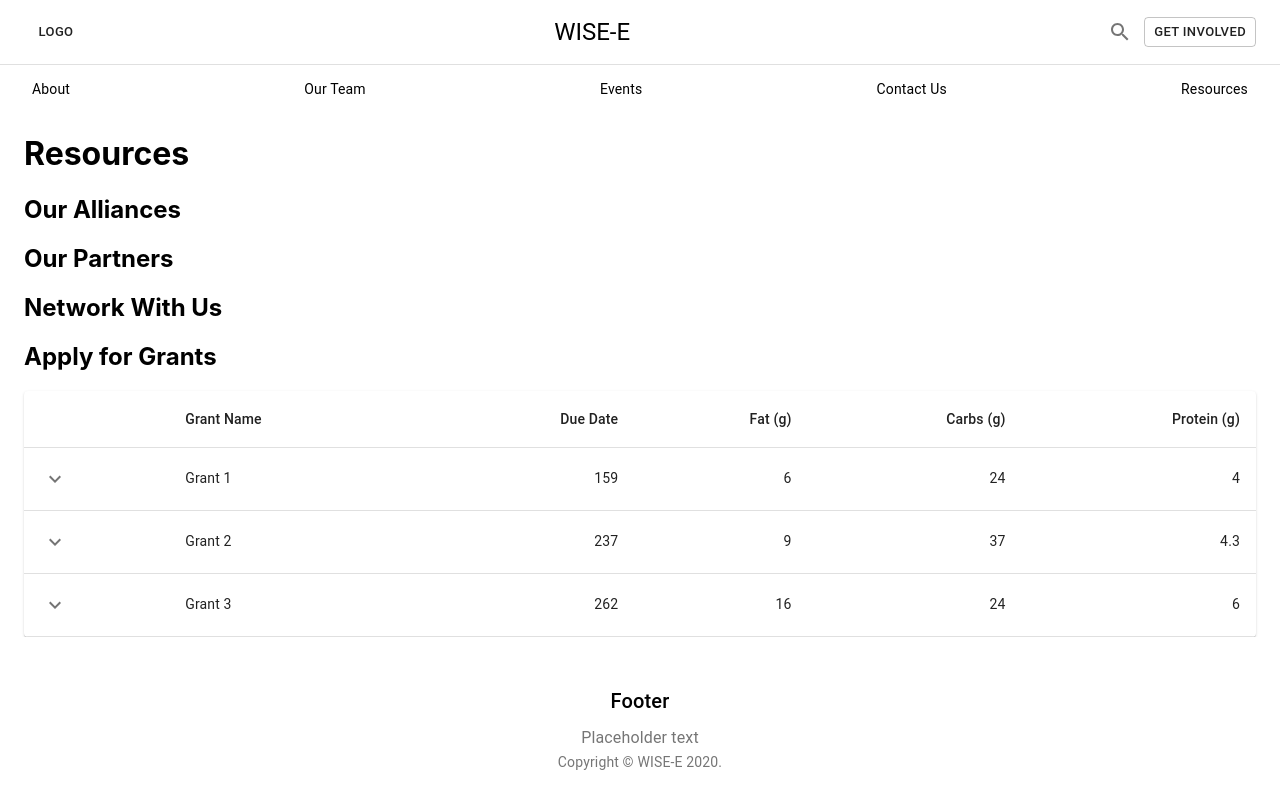
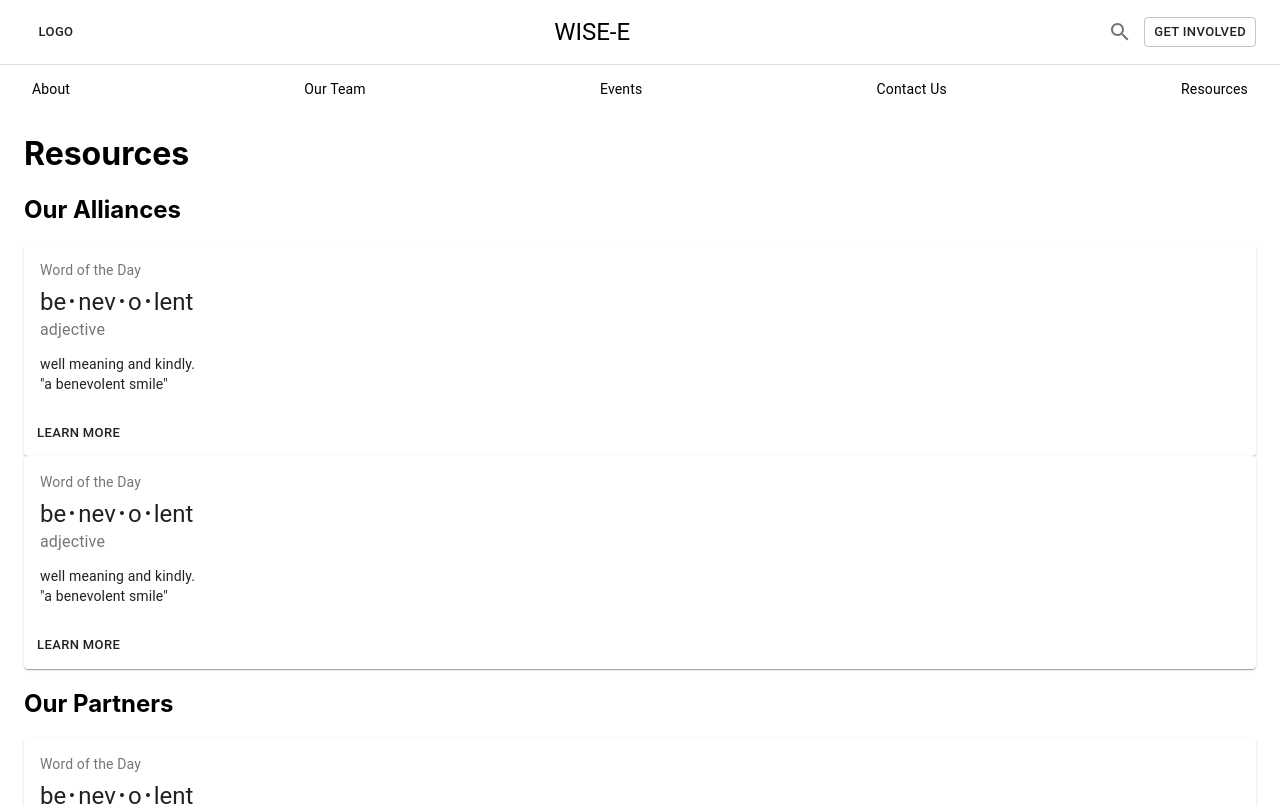
Before and after one commit to Hack4Impact-UMD/WISE-E, a React (Create React App) app: page /resources in a window 1280 px wide. Shown: the top 806 px of the page. Built offline with nearby package versions, Linux system fonts and the light colour scheme.

Commit message:
set up some components

```diff
--- /dev/null
+++ b/src/components/Resources/Card.js
@@ -0,0 +1,57 @@
+import React from "react";
+import { makeStyles } from "@material-ui/core/styles";
+import Card from "@material-ui/core/Card";
+import CardActions from "@material-ui/core/CardActions";
+import CardContent from "@material-ui/core/CardContent";
+import Button from "@material-ui/core/Button";
+import Typography from "@material-ui/core/Typography";
+
+const useStyles = makeStyles({
+  root: {
+    minWidth: 275,
+  },
+  bullet: {
+    display: "inline-block",
+    margin: "0 2px",
+    transform: "scale(0.8)",
+  },
+  title: {
+    fontSize: 14,
+  },
+  pos: {
+    marginBottom: 12,
+  },
+});
+
+export default function CardTemplate() {
+  const classes = useStyles();
+  const bull = <span className={classes.bullet}>•</span>;
+
+  return (
+    <Card className={classes.root}>
+      <CardContent>
+        <Typography
+          className={classes.title}
+          color="textSecondary"
+          gutterBottom
+        >
+          Word of the Day
+        </Typography>
+        <Typography variant="h5" component="h2">
+          be{bull}nev{bull}o{bull}lent
+        </Typography>
+        <Typography className={classes.pos} color="textSecondary">
+          adjective
+        </Typography>
+        <Typography variant="body2" component="p">
+          well meaning and kindly.
+          <br />
+          {'"a benevolent smile"'}
+        </Typography>
+      </CardContent>
+      <CardActions>
+        <Button size="small">Learn More</Button>
+      </CardActions>
+    </Card>
+  );
+}
--- a/src/components/Resources/index.js
+++ b/src/components/Resources/index.js
@@ -17,7 +17,12 @@
 import KeyboardArrowDownIcon from "@material-ui/icons/KeyboardArrowDown";
 import KeyboardArrowUpIcon from "@material-ui/icons/KeyboardArrowUp";
 
-//https://material-ui.com/components/tables/
+import PartnersCard from "./Card";
+
+/**
+ * TODO:
+ * make collapsable its own seperate component
+ */
 
 const useRowStyles = makeStyles({
   root: {
@@ -116,6 +121,7 @@
   );
 }
 
+//change this to apply to grant information
 function createData(name, calories, fat, carbs, protein, price) {
   return {
     name,
@@ -130,6 +136,7 @@
     ],
   };
 }
+
 const Resources = (props) => {
   const { row } = props;
   const [open, setOpen] = React.useState(false);
@@ -141,12 +148,19 @@
       </Container>
       <Container>
         <h2>{msg.Alliances.title}</h2>
+        <PartnersCard/>
+        <PartnersCard/>
       </Container>
       <Container>
         <h2>{msg.Partners.title}</h2>
+        <PartnersCard/>
+        <PartnersCard/>
+        <PartnersCard/>
       </Container>
       <Container>
         <h2>{msg.Network.title}</h2>
+        <PartnersCard/>
+        <PartnersCard/>
       </Container>
       <Container>
         <h2>{msg.Grants.title}</h2>
```
Also changed, not shown: src/components/Resources/Card.css (added), src/components/Resources/logo example.png (added).
